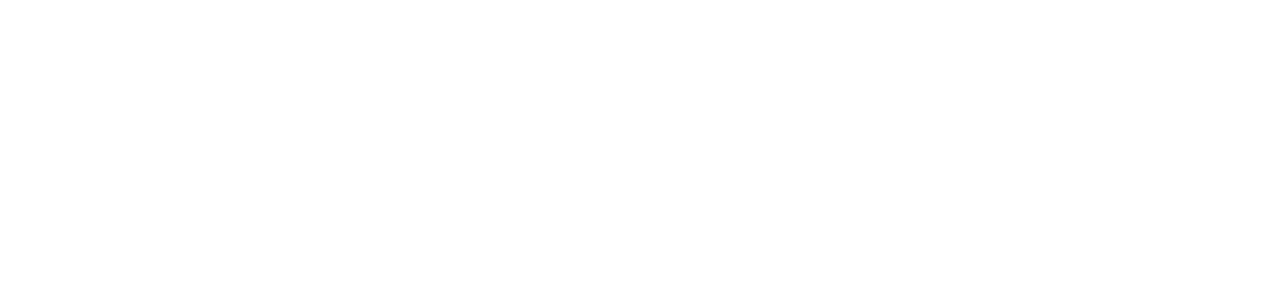
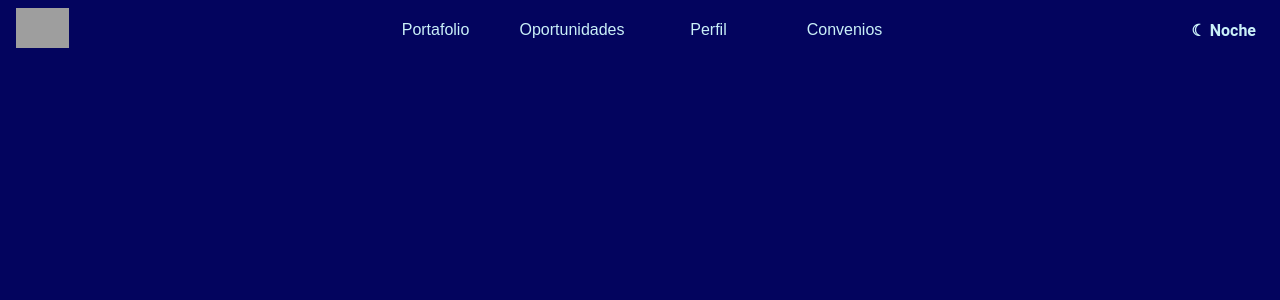
Before and after one commit to ViasUC/Alumnos, an Angular app: page / in a window 1280 px wide. Shown: the top 300 px of the page. Built offline with nearby package versions, Linux system fonts and the light colour scheme; grey boxes are pictures that could not be loaded.

Commit message:
Agreado modo oscuro y botones

```diff
--- a/src/app/app.routes.ts
+++ b/src/app/app.routes.ts
@@ -1,3 +1,8 @@
 import { Routes } from '@angular/router';
+import { LayoutComponent } from './layout/layout.component';
 
-export const routes: Routes = [];
+export const routes: Routes = [
+  { path: '', component: LayoutComponent }, // ruta predeterminada
+
+  { path: '**', redirectTo: '' },
+];
--- a/src/app/layout/layout.component.css
+++ b/src/app/layout/layout.component.css
@@ -0,0 +1,85 @@
+.appbar {
+  display: flex;
+  align-items: center;
+  height: 60px;
+  padding: 0 16px;
+  background-color: var(--color-bg-dark);
+  transition: background-color 0.5s ease;
+}
+
+/* Contenedores flexibles */
+.appbar .left-space,
+.appbar .right-space {
+  flex: 1;
+  display: flex;
+  align-items: center;
+}
+
+.appbar .right-space {
+  justify-content: flex-end;
+  /* toggle siempre a la derecha */
+}
+
+.appbar .logo img {
+  height: 40px;
+}
+
+.appbar .menu-container {
+  display: flex;
+  justify-content: center;
+  flex: 2;
+  gap: 16px;
+  transition: all 0.5s ease;
+  /* transición suave al cambiar tamaño */
+}
+
+.appbar .menu-container button {
+  min-width: 120px;
+  /* ancho mínimo constante */
+  transition: all 0.5s ease;
+}
+
+.mode-toggle {
+  cursor: pointer;
+  font-weight: bold;
+  padding: 4px 8px;
+  border-radius: 4px;
+  max-width: 80px;
+  transition: background-color 0.5s ease, color 0.5s ease;
+}
+
+.mode-toggle:hover {
+  background-color: var(--color-accent-dark);
+  color: var(--color-light-dark);
+}
+
+/* Light mode */
+body.light-mode .appbar {
+  background-color: var(--color-bg-light);
+}
+
+body.light-mode .mode-toggle:hover {
+  background-color: var(--color-accent-light);
+  color: var(--color-light-light);
+}
+
+/* Responsive suave al achicar pantalla */
+@media (max-width: 1200px) {
+  .appbar {
+    padding: 0 12px;
+  }
+
+  .appbar .menu-container button {
+    min-width: 100px;
+  }
+}
+
+@media (max-width: 992px) {
+  .appbar {
+    padding: 0 8px;
+  }
+
+  .appbar .menu-container button {
+    min-width: 80px;
+  }
+}
--- a/src/app/layout/layout.component.html
+++ b/src/app/layout/layout.component.html
@@ -1 +1,19 @@
-<p>layout works!</p>
+<header class="appbar">
+  <div class="left-space">
+    <div class="logo">
+      <img src="assets/logo.png" alt="Logo" />
+    </div>
+  </div>
+
+  <div class="menu-container">
+    <button *ngFor="let item of menuItems">{{ item }}</button>
+  </div>
+
+  <div class="right-space">
+    <div class="mode-toggle" (click)="toggleMode()">
+      {{ modeAscii }}
+    </div>
+  </div>
+</header>
+
+<main class="container"></main>
--- a/src/app/layout/layout.component.ts
+++ b/src/app/layout/layout.component.ts
@@ -1,12 +1,32 @@
 import { Component } from '@angular/core';
+import { NgFor } from '@angular/common';
+import { RouterModule } from '@angular/router';
 
 @Component({
   selector: 'app-layout',
   standalone: true,
-  imports: [],
+  imports: [NgFor],
   templateUrl: './layout.component.html',
-  styleUrl: './layout.component.css'
+  styleUrls: ['./layout.component.css'], // corregido
 })
 export class LayoutComponent {
+  menuItems = ['Portafolio', 'Oportunidades', 'Perfil', 'Convenios'];
 
+  isDarkMode = true; // modo inicial
+
+  toggleMode() {
+    this.isDarkMode = !this.isDarkMode;
+    if (this.isDarkMode) {
+      document.body.classList.add('dark-mode');
+      document.body.classList.remove('light-mode');
+    } else {
+      document.body.classList.add('light-mode');
+      document.body.classList.remove('dark-mode');
+    }
+  }
+
+  // ASCII simple para mostrar día/noche
+  get modeAscii(): string {
+    return this.isDarkMode ? '☾ Noche' : '☀︎ Día';
+  }
 }
--- a/src/styles.css
+++ b/src/styles.css
@@ -1 +1,70 @@
-/* You can add global styles to this file, and also import other style files */
+/* Global.css */
+
+/* Dark mode palette */
+:root {
+  --color-bg-dark: #03045e;
+  --color-secondary-dark: #023e8a;
+  --color-accent-dark: #0096c7;
+  --color-light-dark: #caf0f8;
+  --color-extra1-dark: #48cae4;
+  --color-extra2-dark: #52b69a;
+  --color-extra3-dark: #184e77;
+
+  --color-bg-light: #f0f8ff;
+  --color-secondary-light: #ade8f4;
+  --color-accent-light: #48cae4;
+  --color-light-light: #ffffff;
+  --color-extra1-light: #90e0ef;
+  --color-extra2-light: #52b69a;
+  --color-extra3-light: #007f5f;
+}
+
+/* Estilos base globales */
+body {
+  background-color: var(--color-bg-dark);
+  color: var(--color-light-dark);
+  font-family: 'Roboto', sans-serif;
+  margin: 0;
+  padding: 0;
+  transition: background-color 0.5s ease, color 0.5s ease;
+}
+
+body.light-mode {
+  background-color: var(--color-bg-light);
+  color: var(--color-light-light);
+}
+
+a {
+  color: inherit;
+  text-decoration: none;
+}
+
+button {
+  background: none;
+  border: none;
+  color: inherit;
+  cursor: pointer;
+  font-size: 1rem;
+  padding: 8px;
+  transition: background 0.3s, color 0.3s;
+}
+
+button:hover {
+  background-color: var(--color-accent-dark);
+  color: var(--color-light-dark);
+}
+
+body.light-mode button:hover {
+  background-color: var(--color-accent-light);
+  color: var(--color-light-light);
+}
+
+.container {
+  padding: 16px;
+}
+
+/* Links y botones también con transición */
+a,
+button {
+  transition: background-color 0.5s ease, color 0.5s ease;
+}
```
